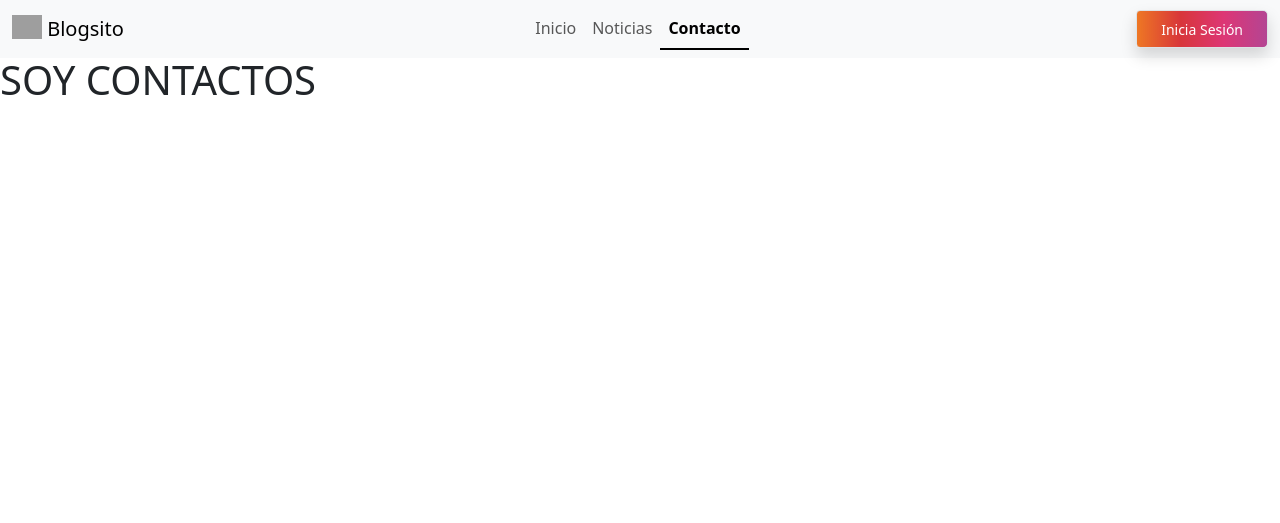
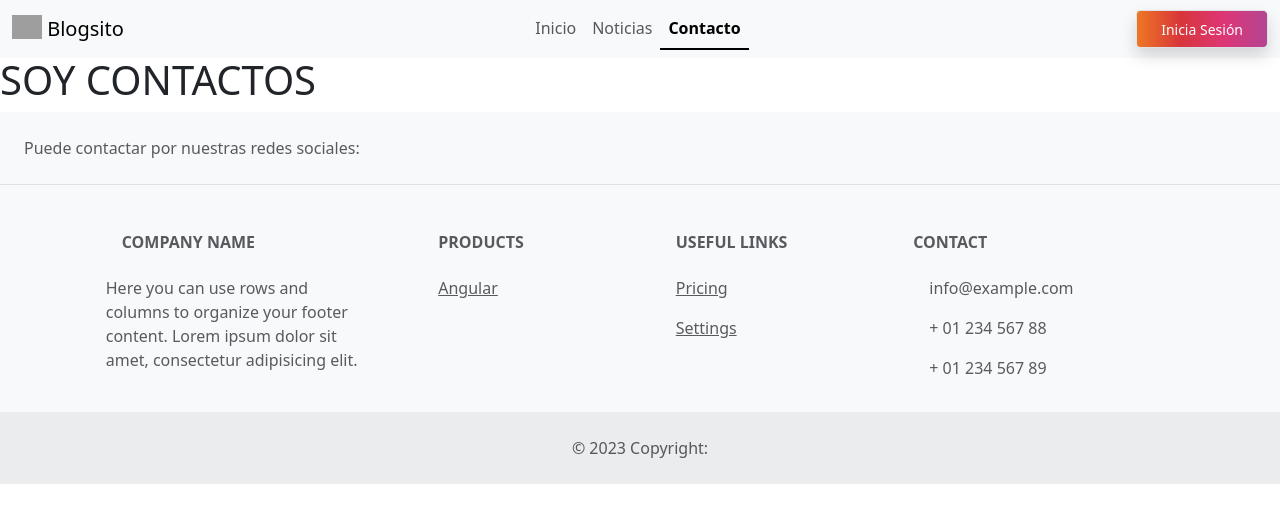
Before and after one commit to Xacled/Proyecto-Final, a Django app: page /contacto in a window 1280 px wide. Shown: the top 523 px of the page. Run offline with Django 4.2, Linux system fonts and the light colour scheme; grey boxes are pictures that could not be loaded.

Commit message:
footer protipo

```diff
--- a/templates/base.html
+++ b/templates/base.html
@@ -22,6 +22,7 @@
 
 	{% endblock contenido %}
 
+	{% include "partials/footer.html" %}
 	<script src="https://cdn.jsdelivr.net/npm/@popperjs/core@2.11.8/dist/umd/popper.min.js" integrity="sha384-I7E8VVD/ismYTF4hNIPjVp/Zjvgyol6VFvRkX/vR+Vc4jQkC+hVqc2pM8ODewa9r" crossorigin="anonymous"></script>
 	<script src="https://cdn.jsdelivr.net/npm/bootstrap@5.3.2/dist/js/bootstrap.min.js" integrity="sha384-BBtl+eGJRgqQAUMxJ7pMwbEyER4l1g+O15P+16Ep7Q9Q+zqX6gSbd85u4mG4QzX+" crossorigin="anonymous"></script>
 </body>
--- /dev/null
+++ b/templates/partials/footer.html
@@ -0,0 +1,107 @@
+{% load static%}
+<!-- Footer -->
+<footer class="text-center text-lg-start bg-body-tertiary text-muted Left ">
+    <!-- Section: Social media -->
+    <section class="d-flex justify-content-center justify-content-lg-between p-4 border-bottom">
+        <!-- Left -->
+        <div class="me-5 d-none d-lg-block">
+            <span>Puede contactar por nuestras redes sociales:</span>
+        </div>
+        <!-- Left -->
+
+        <!-- Right -->
+        <div>
+            <a href="" class="me-4 text-reset">
+                <i class="fab fa-facebook-f"></i>
+            </a>
+            <a href="" class="me-4 text-reset">
+                <i class="fab fa-twitter"></i>
+            </a>
+            <a href="" class="me-4 text-reset">
+                <i class="fab fa-google"></i>
+            </a>
+            <a href="" class="me-4 text-reset">
+                <i class="fab fa-instagram"></i>
+            </a>
+            <a href="" class="me-4 text-reset">
+                <i class="fab fa-linkedin"></i>
+            </a>
+            <a href="" class="me-4 text-reset">
+                <i class="fab fa-github"></i>
+            </a>
+        </div>
+        <!-- Right -->
+    </section>
+    <!-- Section: Social media -->
+
+    <!-- Section: Links  -->
+    <section class="">
+        <div class="container text-center text-md-start mt-5">
+            <!-- Grid row -->
+            <div class="row mt-3">
+                <!-- Grid column -->
+                <div class="col-md-3 col-lg-4 col-xl-3 mx-auto mb-4">
+                    <!-- Content -->
+                    <h6 class="text-uppercase fw-bold mb-4">
+                        <i class="fas fa-gem me-3"></i>Company name
+                    </h6>
+                    <p>
+                        Here you can use rows and columns to organize your footer content. Lorem ipsum
+                        dolor sit amet, consectetur adipisicing elit.
+                    </p>
+                </div>
+                <!-- Grid column -->
+
+                <!-- Grid column -->
+                <div class="col-md-2 col-lg-2 col-xl-2 mx-auto mb-4">
+                    <!-- Links -->
+                    <h6 class="text-uppercase fw-bold mb-4">
+                        Products
+                    </h6>
+                    <p>
+                        <a href="#!" class="text-reset">Angular</a>
+                    </p>
+                </div>
+                <!-- Grid column -->
+
+                <!-- Grid column -->
+                <div class="col-md-3 col-lg-2 col-xl-2 mx-auto mb-4">
+                    <!-- Links -->
+                    <h6 class="text-uppercase fw-bold mb-4">
+                        Useful links
+                    </h6>
+                    <p>
+                        <a href="#!" class="text-reset">Pricing</a>
+                    </p>
+                    <p>
+                        <a href="#!" class="text-reset">Settings</a>
+                    </p>
+                </div>
+                <!-- Grid column -->
+
+                <!-- Grid column -->
+                <div class="col-md-4 col-lg-3 col-xl-3 mx-auto mb-md-0 mb-4">
+                    <!-- Links -->
+                    <h6 class="text-uppercase fw-bold mb-4">Contact</h6>
+                    <p>
+                        <i class="fas fa-envelope me-3"></i>
+                        info@example.com
+                    </p>
+                    <p><i class="fas fa-phone me-3"></i> + 01 234 567 88</p>
+                    <p><i class="fas fa-print me-3"></i> + 01 234 567 89</p>
+                </div>
+                <!-- Grid column -->
+            </div>
+            <!-- Grid row -->
+        </div>
+    </section>
+    <!-- Section: Links  -->
+
+    <!-- Copyright -->
+    <div class="text-center p-4" style="background-color: rgba(0, 0, 0, 0.05);">
+        © 2023 Copyright:
+        <a class="text-reset fw-bold" href=""></a>
+    </div>
+    <!-- Copyright -->
+</footer>
+<!-- Footer -->
```
Also changed, not shown: static/css/style.css (line endings or trailing spaces).
